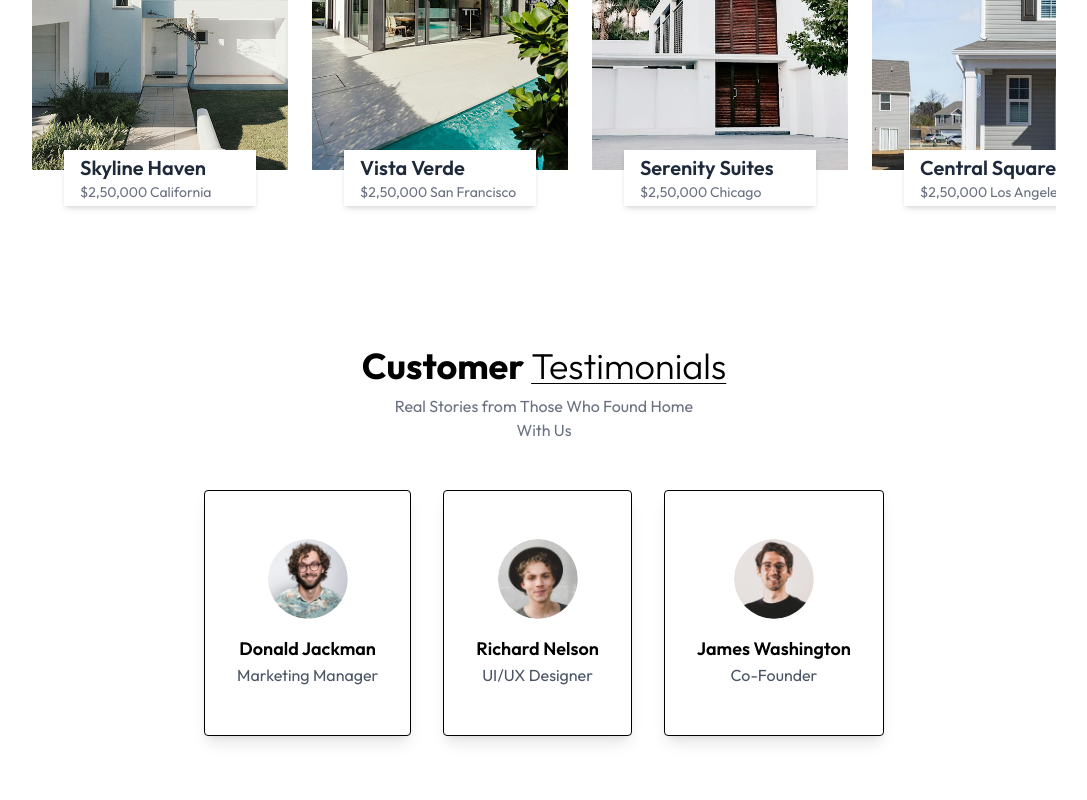
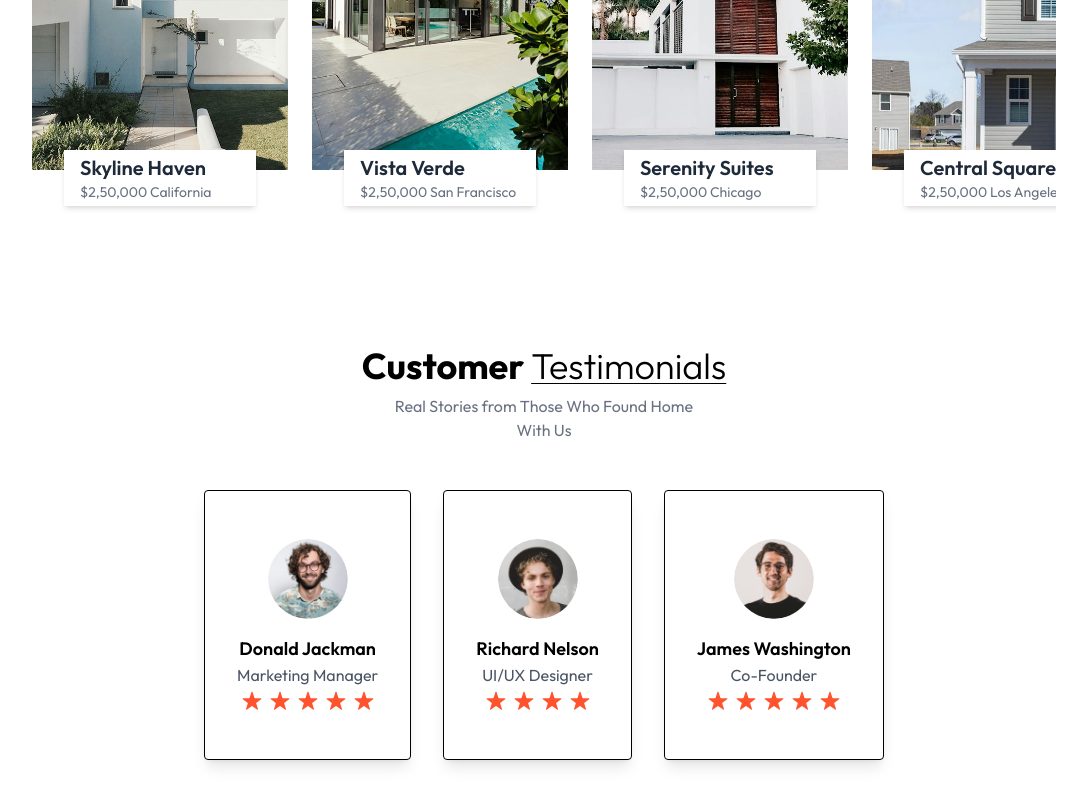
Before and after one commit to ankittripathe/RealEstate-App, a React (Vite) app: page / in a window 1280 px wide. Shown: the part 2190-2990 px from the top of the page, without its empty margins (96-1183 px from the left). Before the commit the page ends 2966 px from the top, so only its background shows below. Built offline with nearby package versions, Linux system fonts and the light colour scheme.

Commit message:
testimnials added

```diff
--- a/src/Components/Testimonials.jsx
+++ b/src/Components/Testimonials.jsx
@@ -1,5 +1,5 @@
 import React from "react";
-import { testimonialsData } from "../assets/assets";
+import { assetsCollection, testimonialsData } from "../assets/assets";
 import star_icon from "../assets/star_icon.svg";
 
 const Testimonials = () => {
@@ -32,8 +32,19 @@ const Testimonials = () => {
               />
               <h2 className="text-lg font-semibold">{testimonial.name}</h2>
               <p className="text-gray-600">{testimonial.title}</p>
+
+              <div>
+                {Array.from({ length: testimonial.rating }, (item, index) => (
+                  <img
+                    key={index}
+                    src={star_icon}
+                    alt="Star Rating"
+                    className="inline-block w-5 h-5 mx-1"
+                  />
+                ))}
+              </div>
             </div>
-          )
+          );
         })}
       </div>
     </div>
--- a/src/assets/assets.js
+++ b/src/assets/assets.js
@@ -72,6 +72,7 @@ export const projectsData = [
   },
 ];
 
+
 export const testimonialsData = [
   {
     name: "Donald Jackman",
```
